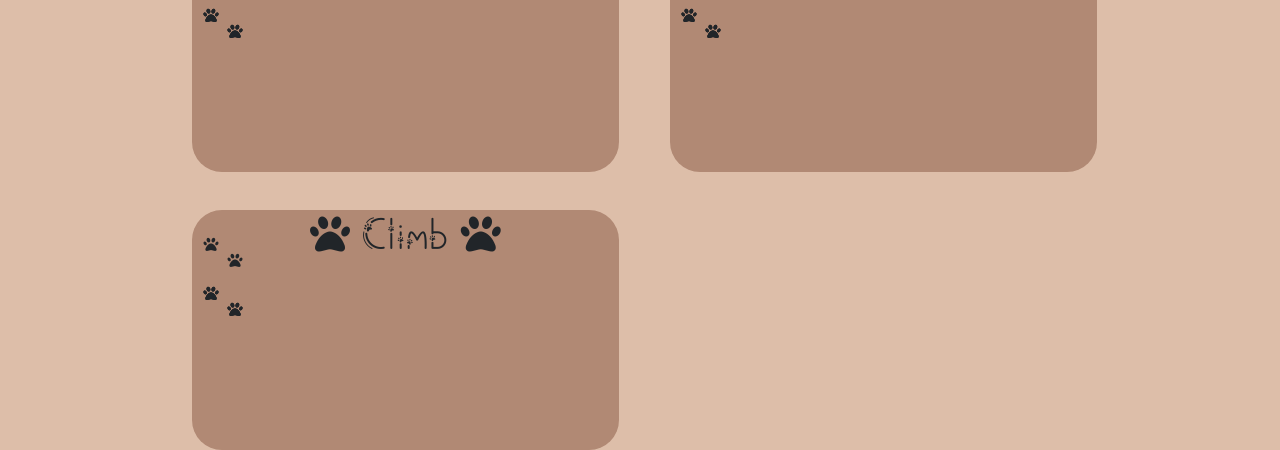
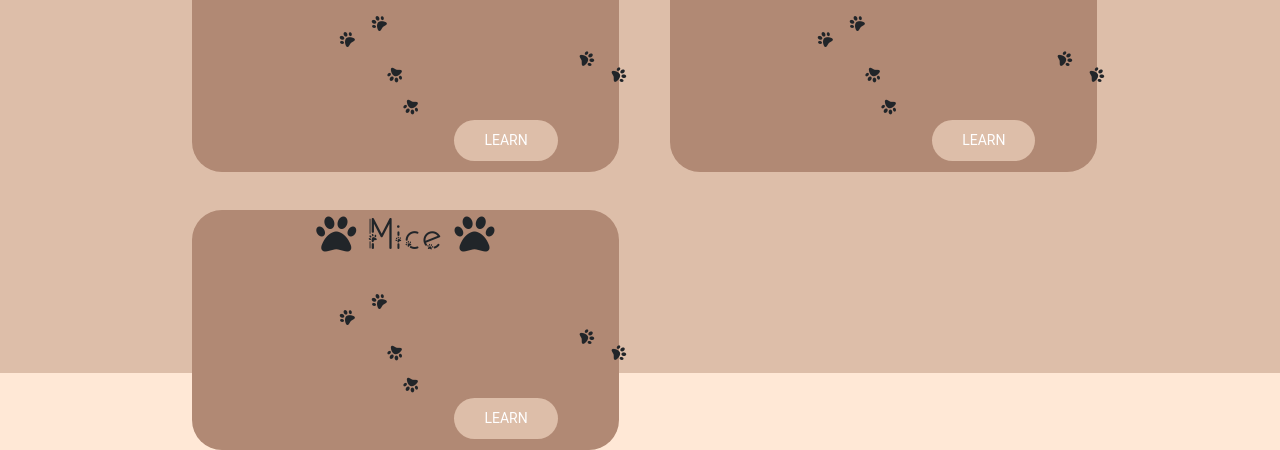
Before and after one commit to lindabrugmans/kittenadventures, a plain HTML site: page index.html in a window 1280 px wide. Shown: the part 734-1184 px from the top of the page. Drawn offline with nearby package versions, Linux system fonts and the light colour scheme.

Commit message:
last changes

```diff
--- a/css/style.css
+++ b/css/style.css
@@ -62,7 +62,7 @@ body {
 
 .backbox {
     background-color: #ddbea9;
-    height: 100%w;
+    height: 30rem;
     margin-top: 6.4rem;
 }
 
@@ -97,34 +97,54 @@ body {
     background-color: #ddbea9;
     height: 2rem;
     width: 100%;
-    z-index: -1;
+    z-index: 1;
     position: absolute;
-    margin-top: -37rem;
+    margin-top: -55rem;
 }
 
 .dosIconsLeft{
     scale: 0.5;
     position: absolute;
-    margin: -0.5rem 0rem 0rem -3.5rem;
+    margin: 1rem 0rem 0rem 5rem;
+    transform: rotateZ(-45deg);
 }
 
 .dosIconsRight{
     scale: 0.5;
     position: absolute;
-    margin: 0.5rem 0rem 0rem -2rem;
+    margin: 0rem 0rem 0rem 7rem;
+    transform: rotateZ(-45deg);
 }
 
 .dosIconsLeftTop{
     scale: 0.5;
     position: absolute;
-    margin: 1.2rem 0rem 0rem -0.5rem;
+    margin: 7rem 0rem 0rem 23rem;
+    transform: rotateZ(75deg);
     font-size: 30px;
 }
 
 .dosIconsRightTop{
     scale: 0.5;
     position: absolute;
-    margin: 2.2rem 0rem 0rem 1rem;
+    margin: 8rem 0rem 0rem 25rem;
+    transform: rotateZ(75deg);
+    font-size: 30px;
+}
+
+.dosIconsLeftBottom{
+    scale: 0.5;
+    position: absolute;
+    margin: 10rem 0rem 0rem 12rem;
+    transform: rotateZ(-165deg);
+    font-size: 30px;
+}
+
+.dosIconsRightBottom{
+    scale: 0.5;
+    position: absolute;
+    margin: 8rem 0rem 0rem 11rem;
+    transform: rotateZ(-165deg);
     font-size: 30px;
 }
 
@@ -132,3 +152,20 @@ body {
     font-size: 30px;
     margin: 0.4rem 0rem 0rem 3rem;
 }
+
+
+.btn{
+font-family: Roboto, sans-serif;
+font-size: 14px;
+color: #fff;
+background-color: #ddbea9;
+padding: 10px 30px;
+border: none;
+box-shadow: rgb(0, 0, 0) 0px 0px 0px 0px;
+border-radius: 50px;
+display: flex;
+align-items: center;
+cursor: pointer;
+text-transform: uppercase;
+margin: 8rem 0rem 0rem 15.65rem;
+}
--- a/index.html
+++ b/index.html
@@ -31,6 +31,7 @@
             <div class="row">
                 <div class="col-4 box">
                     <p>MewL, fellow Cats!</p>
+                    <p>Meowcome to the place where u can learn to cat</p>
                 </div>
             </div>
         </div>
@@ -39,6 +40,8 @@
                 <div class="col-4 dobox">
                     <i class="fa fa-paw dosIconsLeftTop"></i>
                     <i class="fa fa-paw dosIconsRightTop"></i>
+                    <i class="fa fa-paw dosIconsLeftBottom"></i>
+                    <i class="fa fa-paw dosIconsRightBottom"></i>
                     <p style="text-align: center;">
                         <i class="fa fa-paw"></i>
                         Climb
@@ -49,18 +52,13 @@
                         <i class="fa fa-paw dosIconsLeft"></i>
                         <i class="fa fa-paw dosIconsRight"></i>
                     </p>
-                    <p class="textDosDonts">
-                        <i class="fa fa-paw dosIconsLeft"></i>
-                        <i class="fa fa-paw dosIconsRight"></i>
-                    </p>
-                    <p class="textDosDonts">
-                        <i class="fa fa-paw dosIconsLeft"></i>
-                        <i class="fa fa-paw dosIconsRight"></i>
-                    </p>
+                    <button class="btn">Learn</button>
                 </div>
                 <div class="col-4 dontbox">
                     <i class="fa fa-paw dosIconsLeftTop"></i>
                     <i class="fa fa-paw dosIconsRightTop"></i>
+                    <i class="fa fa-paw dosIconsLeftBottom"></i>
+                    <i class="fa fa-paw dosIconsRightBottom"></i>
                     <p style="text-align: center;">
                         <i class="fa fa-paw"></i>
                         Yarn
@@ -70,21 +68,16 @@
                         <i class="fa fa-paw dosIconsLeft"></i>
                         <i class="fa fa-paw dosIconsRight"></i>
                     </p>
-                    <p class="textDosDonts">
-                        <i class="fa fa-paw dosIconsLeft"></i>
-                        <i class="fa fa-paw dosIconsRight"></i>
-                    </p>
-                    <p class="textDosDonts">
-                        <i class="fa fa-paw dosIconsLeft"></i>
-                        <i class="fa fa-paw dosIconsRight"></i>
-                    </p>
+                    <button class="btn">Learn</button>
                 </div>
                 <div class="col-4 dobox">
                     <i class="fa fa-paw dosIconsLeftTop"></i>
                     <i class="fa fa-paw dosIconsRightTop"></i>
+                    <i class="fa fa-paw dosIconsLeftBottom"></i>
+                    <i class="fa fa-paw dosIconsRightBottom"></i>
                     <p style="text-align: center;">
                         <i class="fa fa-paw"></i>
-                        Climb
+                        Mice
                         <i class="fa fa-paw"></i>
                     </p>
 
@@ -92,14 +85,8 @@
                         <i class="fa fa-paw dosIconsLeft"></i>
                         <i class="fa fa-paw dosIconsRight"></i>
                     </p>
-                    <p class="textDosDonts">
-                        <i class="fa fa-paw dosIconsLeft"></i>
-                        <i class="fa fa-paw dosIconsRight"></i>
-                    </p>
-                    <p class="textDosDonts">
-                        <i class="fa fa-paw dosIconsLeft"></i>
-                        <i class="fa fa-paw dosIconsRight"></i>
-                    </p>
+
+                    <button class="btn">Learn</button>
                 </div>
             </div>
         </div>
--- a/pages/climb/climb.css
+++ b/pages/climb/climb.css
@@ -7,6 +7,16 @@ body {
     background: #ffe8d6;
     font-size: 40px;
     font-family: Meows, sans-serif;
+}
+
+.example::-webkit-scrollbar {
+    display: none;
+}
+.example {
+    -ms-overflow-style: none;
+    /* IE and Edge */
+    scrollbar-width: none;
+    /* Firefox */
 }
 
 .nav-list {
@@ -147,3 +157,34 @@ body {
     margin-top:-35px;
     margin-left:10px;
 }
+
+.dosIconsLeft{
+    scale: 0.5;
+    position: absolute;
+    margin: -0.5rem 0rem 0rem -3.5rem;
+}
+
+.dosIconsRight{
+    scale: 0.5;
+    position: absolute;
+    margin: 0.5rem 0rem 0rem -2rem;
+}
+
+.dosIconsLeftTop{
+    scale: 0.5;
+    position: absolute;
+    margin: 1.2rem 0rem 0rem -0.5rem;
+    font-size: 30px;
+}
+
+.dosIconsRightTop{
+    scale: 0.5;
+    position: absolute;
+    margin: 2.2rem 0rem 0rem 1rem;
+    font-size: 30px;
+}
+
+.textDosDonts{
+    font-size: 30px;
+    margin: 0.4rem 0rem 0rem 3rem;
+}
```
Also changed, not shown: pages/climb/climb.html (+50 -3 lines).
